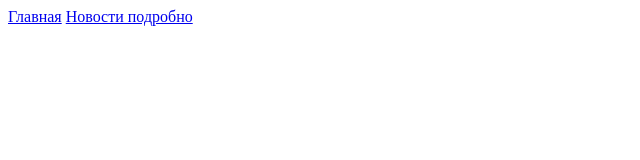
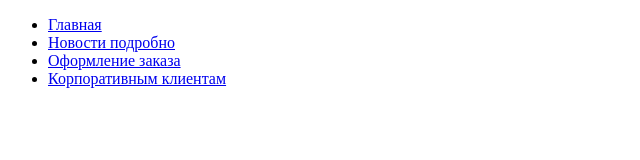
Before and after one commit to uspehcoursbrest/StarunGroupProject, a plain HTML site: page index.html in a window 1280 px wide. Shown: the whole page, without its empty margins (0-640 px from the left). Drawn offline with Linux system fonts and the light colour scheme.

Commit message:
Добавлены 2 файла и изменен index.html добавлены 2 ссылки.

```diff
--- a/index.html
+++ b/index.html
@@ -5,8 +5,14 @@
     <title>Title</title>
 </head>
 <body>
-<a href="main.html">Главная</a>
-<a href="news.html">Новости подробно</a>
+<ul>
+    <li><a href="main.html">Главная</a></li>
+    <li><a href="news.html">Новости подробно</a></li>
+    <li><a href="order.html">Оформление заказа</a></li>
+    <li><a href="clients.html">Корпоративным клиентам</a></li>
+</ul>
+
+
 
 
 </body>
```
Also changed, not shown: clients.html (added, +10 -0 lines), order.html (added, +10 -0 lines).
